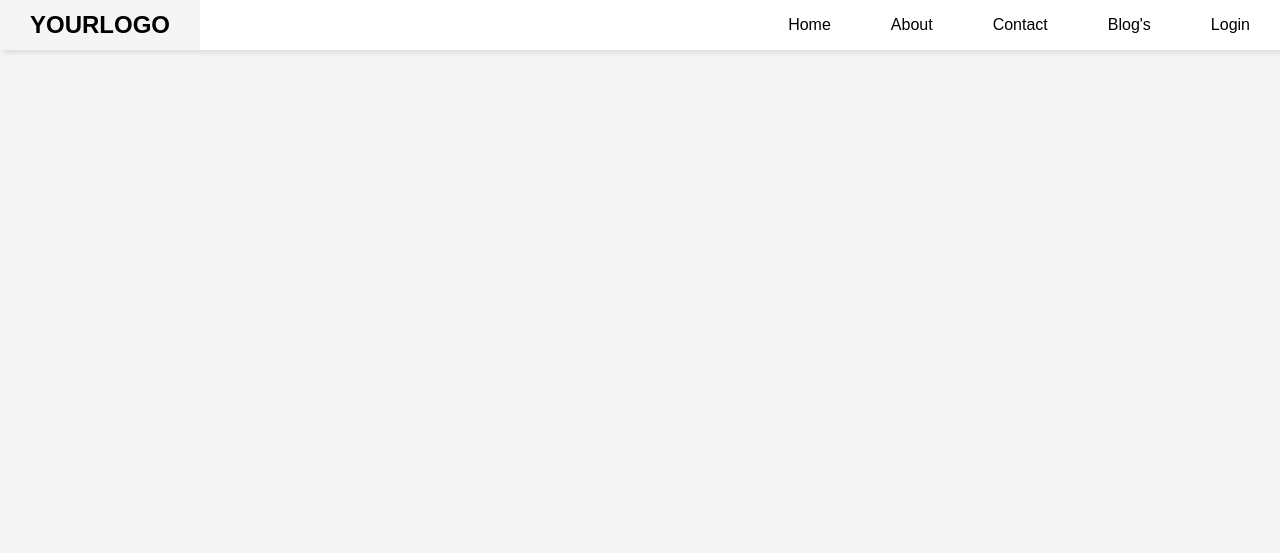
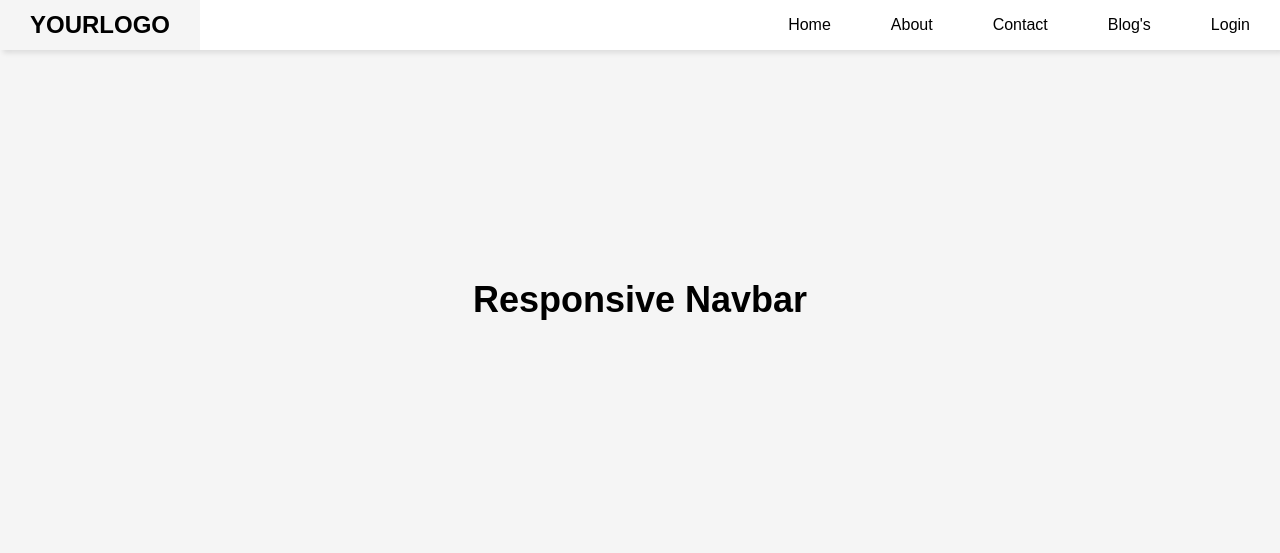
Before and after one commit to mehu-hub/Responsive-Navbar, a plain HTML site: page index.html in a window 1280 px wide. Drawn offline with nearby package versions, Linux system fonts and the light colour scheme.

```diff
--- a/index.html
+++ b/index.html
@@ -29,6 +29,14 @@
         </ul>
     </nav>
 
+    <main>
+        <section>
+            <div class="h-[500px] w-auto flex justify-center items-center">
+                <p class="text-center text-4xl font-bold">Responsive Navbar</p>
+            </div>
+        </section>
+    </main>
+
     <script>
 
         function showSidebar(){
```
Also changed, not shown: 1 other file.
